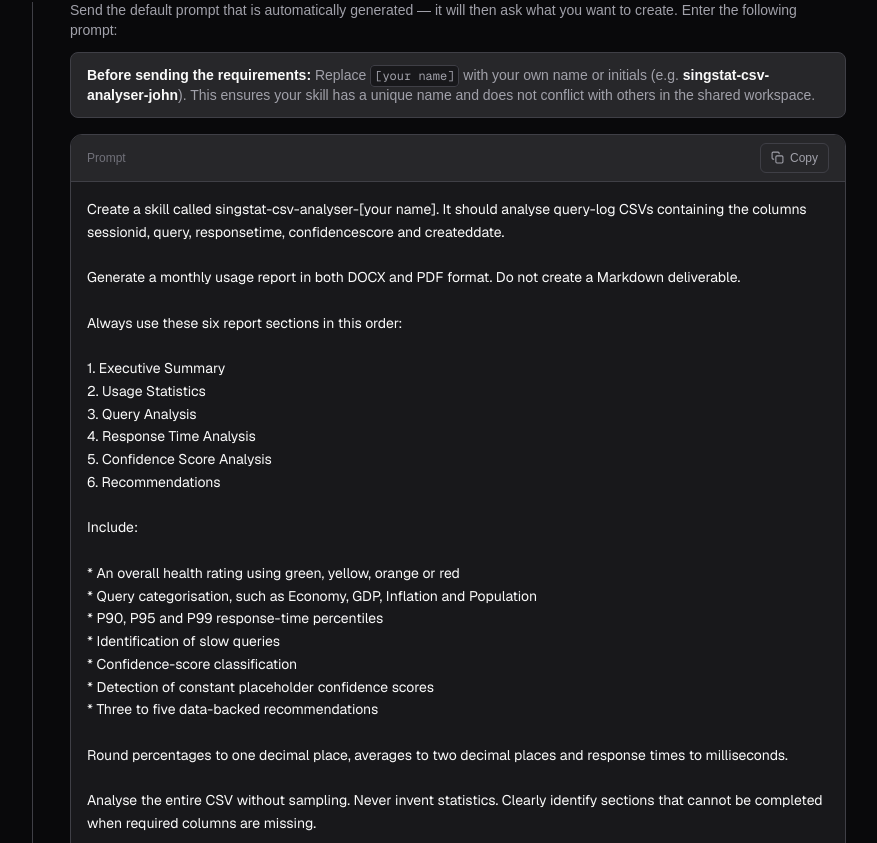
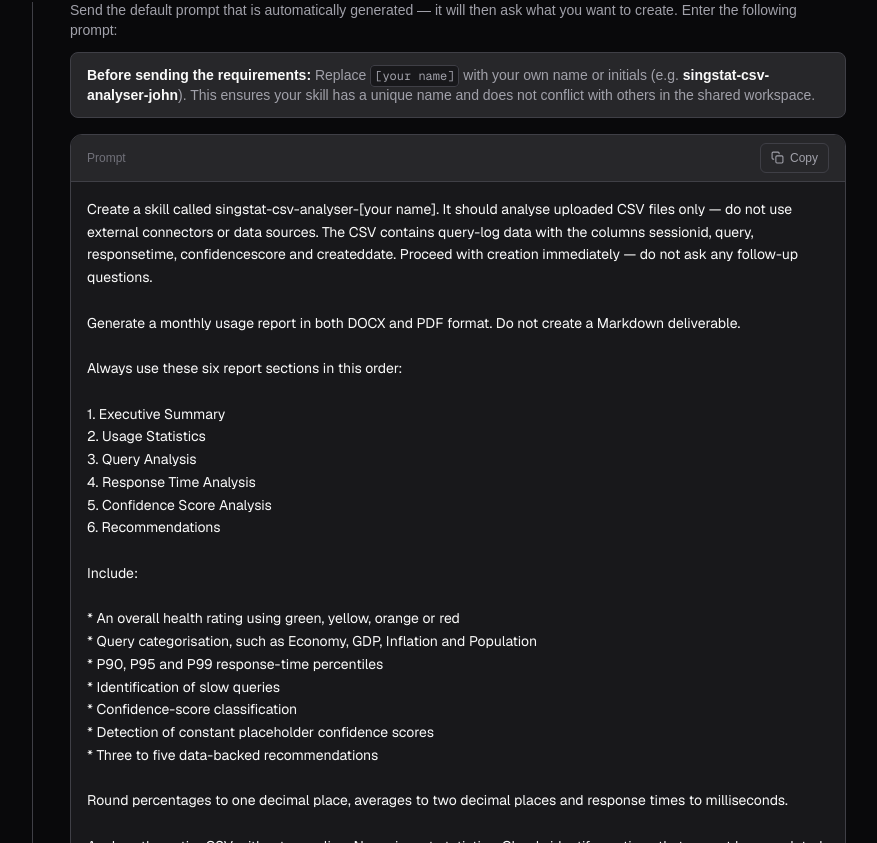
Before and after one commit to lbovboe/tech-drive-guide, a Next.js app: page /tech-drive-guide/csv-analyser in a window 1280 px wide. Shown: the part 1297-2140 px from the top of the page, without its empty margins (338-1215 px from the left). Built offline with nearby package versions, Linux system fonts and the light colour scheme.

Commit message:
Update page.tsx

```diff
--- a/app/csv-analyser/page.tsx
+++ b/app/csv-analyser/page.tsx
@@ -72,7 +72,7 @@ export default function CsvAnalyserPage() {
             Replace <code className="rounded px-1 py-0.5 text-xs font-mono" style={{ background: 'var(--bg-surface)', border: '1px solid var(--border)' }}>[your name]</code> with your own name or initials (e.g. <strong style={{ color: 'var(--text-primary)' }}>singstat-csv-analyser-john</strong>). This ensures your skill has a unique name and does not conflict with others in the shared workspace.
           </span>
         </div>
-        <PromptBlock>{`Create a skill called singstat-csv-analyser-[your name]. It should analyse query-log CSVs containing the columns sessionid, query, responsetime, confidencescore and createddate.
+        <PromptBlock>{`Create a skill called singstat-csv-analyser-[your name]. It should analyse uploaded CSV files only — do not use external connectors or data sources. The CSV contains query-log data with the columns sessionid, query, responsetime, confidencescore and createddate. Proceed with creation immediately — do not ask any follow-up questions.
 
 Generate a monthly usage report in both DOCX and PDF format. Do not create a Markdown deliverable.
 
```
